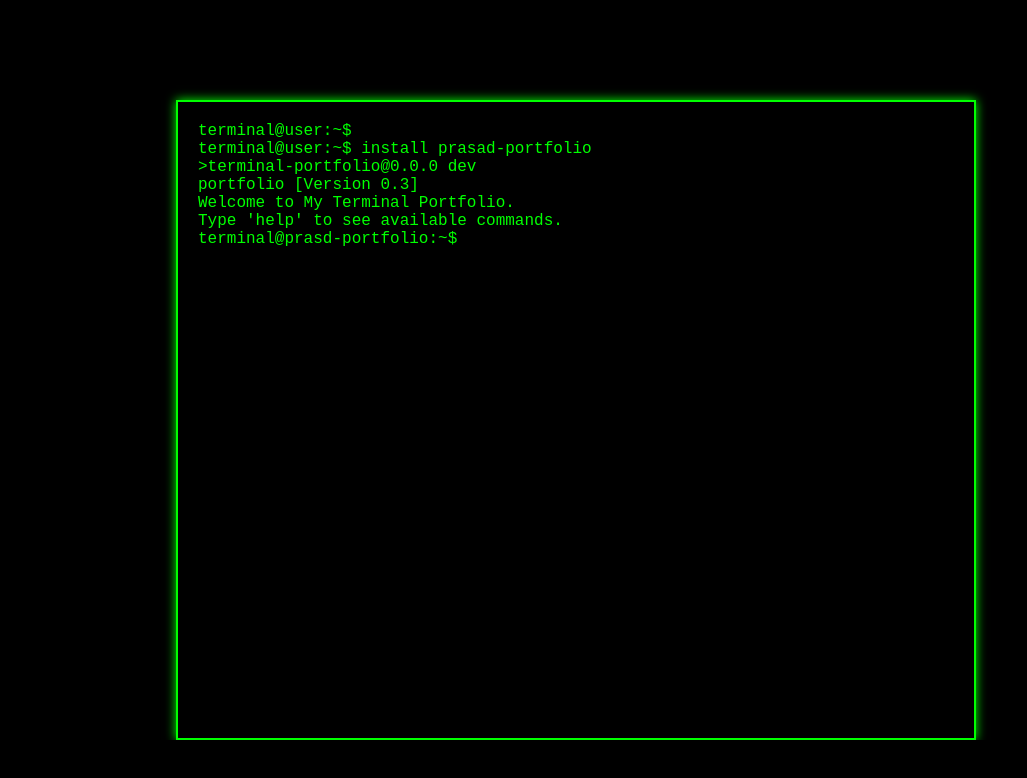
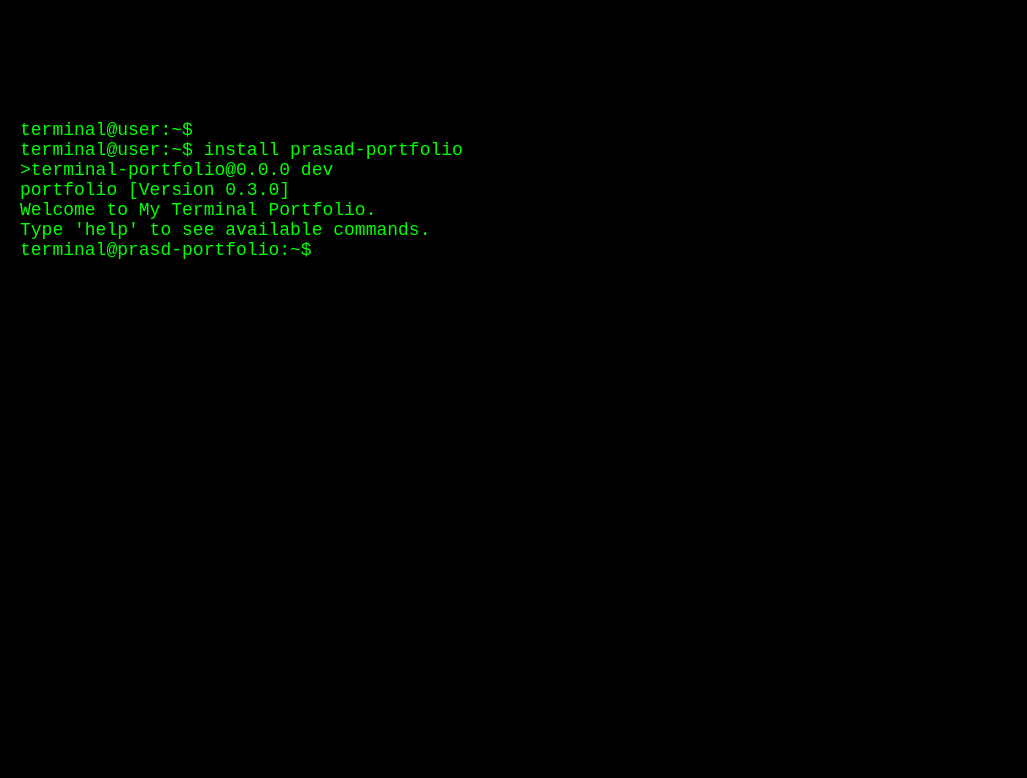
Before and after one commit to princeprasad24/terminal-portfolio, a React (Vite) app: page / in a window 1280 px wide. Shown: the top 778 px of the page, without its empty margins (0-1027 px from the left). Built offline with nearby package versions, Linux system fonts and the light colour scheme.

Commit message:
first commit

```diff
--- a/src/App.css
+++ b/src/App.css
@@ -14,10 +14,10 @@ body {
 .container {
   /* height: 100vh; */
   /* width: 100vw; */
-  width: 90%;
+  /* width: 90%; */
   display: flex;
-  justify-content: center;
-  align-items: center;
+  align-items: end;
+  justify-content: end;
   gap: 5px;
   padding-top: 50px;
   scrollbar-width: thin;
@@ -41,11 +41,9 @@ input {
 
 .output {
   width: 100%;
-  max-width: 800px;
+  font-size: large;
   background-color: #000;
-  border: 2px solid #00ff00;
   padding: 20px;
-  box-shadow: 0 0 10px #00ff00;
   overflow-y: auto;
   height: 80vh;
 }
@@ -74,13 +72,3 @@ input {
   padding: 8px 12px;
   text-align: left;
 }
-
-.help-table th {
-  background-color: #0d1117;
-  color: #00ff00;
-}
-
-.help-table td {
-  background-color: #182216;
-  color: #c9d1d9;
-}
--- a/src/App.jsx
+++ b/src/App.jsx
@@ -86,6 +86,10 @@ function App() {
         case "contact":
           newOutput.push({ type: "component", value: <Contact /> });
           break;
+        case "exit":
+          // window.location.href = "about:blank";
+          window.close();
+          break;
         case "clear":
           return {
             output: [],
@@ -148,7 +152,7 @@ function App() {
         {showOutput && (
           <>
             <p>&gt;terminal-portfolio@0.0.0 dev</p>
-            <p>portfolio [Version 0.3]</p>
+            <p>portfolio [Version 0.3.0]</p>
 
             {getData.output.map((item, idx) =>
               item.type === "text" ? (
```
